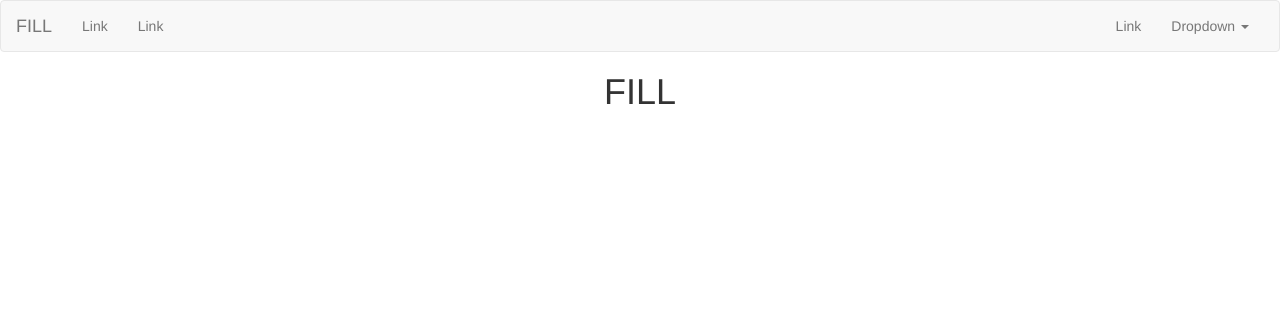
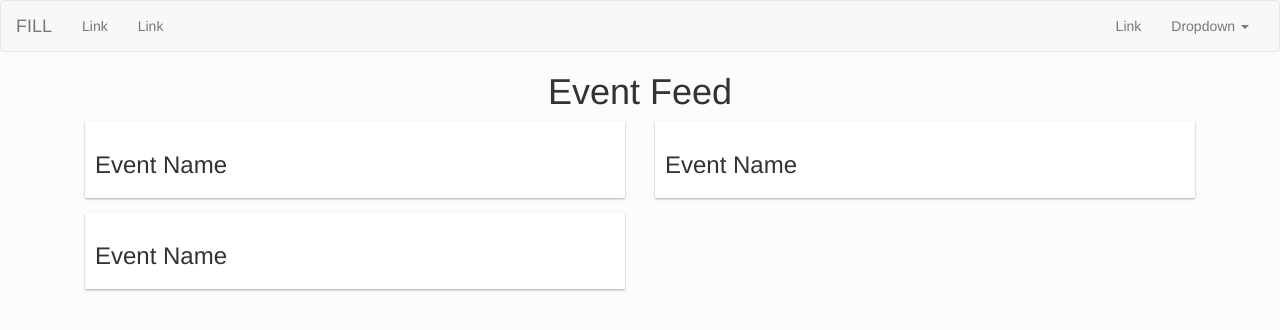
Before and after one commit to sup/fill, a Flask app: page / in a window 1280 px wide. Shown: the top 330 px of the page. Run offline with Flask 2, Linux system fonts and the light colour scheme; some libraries are stand-ins or nearby versions.

Commit message:
add card template, update readme with jinja tutorial

```diff
--- a/fill-app/main.py
+++ b/fill-app/main.py
@@ -19,7 +19,7 @@ jinja_env = jinja2.Environment(loader = jinja2.FileSystemLoader(template_dir),
 @app.route('/')
 def hello():
     """Return a friendly HTTP greeting."""
-    return render_template('layout.html', title="FILL")
+    return render_template('feed.html', page_title="Event Feed", events=[1,2,3])
 
 
 @app.errorhandler(404)
--- /dev/null
+++ b/fill-app/static/css/main.css
@@ -0,0 +1,10 @@
+body {
+	background-color: #fcfcfc;
+}
+
+.card {
+	background-color: white;
+	padding: 10px;
+	box-shadow: 0 1px 2px rgba(0, 0, 0, 0.33);
+	margin-bottom: 15px;
+}
--- /dev/null
+++ b/fill-app/templates/feed.html
@@ -0,0 +1,12 @@
+{% extends "layout.html" %}
+{% block content %}
+	<div class="container">
+	{% for n in events %}
+		<div class="col-xs-12 col-sm-6 col-md-6 col-lg-6">
+			<div class="card col-xs-12 col-sm-12 col-md-12 col-lg-12">
+				<h3>Event Name</h3>
+			</div>
+		</div>
+	{% endfor %}
+	</div>
+{% endblock %}
--- a/fill-app/templates/layout.html
+++ b/fill-app/templates/layout.html
@@ -4,10 +4,13 @@
     <meta charset="utf-8">
     <meta http-equiv="X-UA-Compatible" content="IE=edge">
     <meta name="viewport" content="width=device-width, initial-scale=1">
-    <title>Title Page</title>
+    <title>FILL</title>
 
     <!-- Bootstrap CSS -->
     <link rel="stylesheet" href="https://maxcdn.bootstrapcdn.com/bootstrap/3.3.6/css/bootstrap.min.css" integrity="sha384-1q8mTJOASx8j1Au+a5WDVnPi2lkFfwwEAa8hDDdjZlpLegxhjVME1fgjWPGmkzs7" crossorigin="anonymous">
+
+    <!-- Main CSS -->
+    <link rel="stylesheet" href="static/css/main.css">
 
     <!-- HTML5 Shim and Respond.js IE8 support of HTML5 elements and media queries -->
     <!-- WARNING: Respond.js doesn't work if you view the page via file:// -->
@@ -28,7 +31,7 @@
             <span class="icon-bar"></span>
             <span class="icon-bar"></span>
           </button>
-          <a class="navbar-brand" href="#">{{title}}</a>
+          <a class="navbar-brand" href="#">FILL</a>
         </div>
 
         <!-- Collect the nav links, forms, and other content for toggling -->
@@ -56,7 +59,7 @@
 
 
     <!-- CONTENT -->
-    <h1 class="text-center">{{title}}</h1>
+    <h1 class="text-center">{{page_title}}</h1>
     {% block content %}{% endblock %}
     <!-- END CONTENT -->
 
```
Also changed, not shown: fill-app/js/main.js (deleted), fill-app/static/js/main.js (added), fill-app/templates/event_card.html (added), 1 other file.
